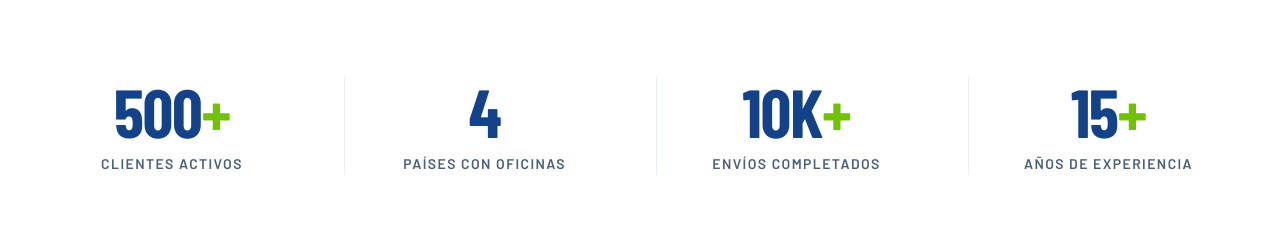
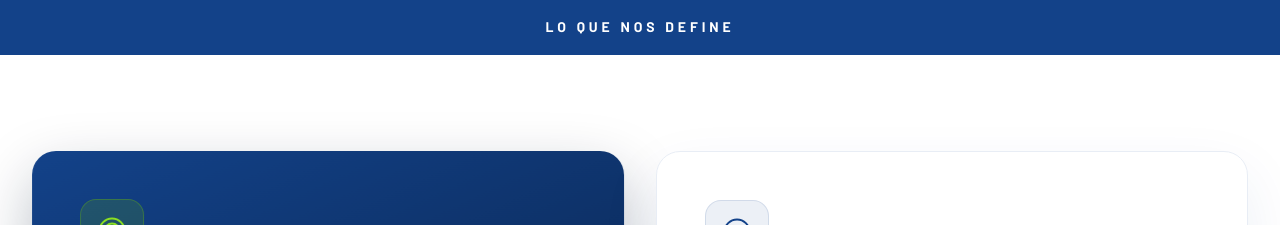
Before and after one commit to Chrisnewgear/AcrossWebSite, a React (Vite) app: page / in a window 1280 px wide. Shown: the part 723-948 px from the top of the page. Built offline with nearby package versions, Linux system fonts and the light colour scheme; a web font is replaced by a local one.

Commit message:
stats are not longer visible

```diff
--- a/src/components/Ventajas/index.jsx
+++ b/src/components/Ventajas/index.jsx
@@ -28,7 +28,7 @@ export default function Ventajas() {
           ))}
         </div>
 
-        <div className={s.commissions}>
+        {/* <div className={s.commissions}>
           {t.ventajas.commissions.map(({ rate, type, label }, i) => (
             <div
               key={type}
@@ -41,7 +41,7 @@ export default function Ventajas() {
               <div className={s["commission-label"]}>{label}</div>
             </div>
           ))}
-        </div>
+        </div> */}
       </div>
     </section>
   );
--- a/src/pages/Home/index.jsx
+++ b/src/pages/Home/index.jsx
@@ -1,6 +1,6 @@
 import Hero from "../../components/Hero";
 // import CitiesBar from "../../components/CitiesBar";
-import Stats from "../../components/Stats";
+// import Stats from "../../components/Stats";
 import MisionVision from "../../components/MisionVision";
 import Valores from "../../components/Valores";
 import Ventajas from "../../components/Ventajas";
@@ -13,7 +13,7 @@ export default function Home() {
     <>
       <Hero />
       {/* <CitiesBar /> */}
-      <Stats />
+      {/* <Stats /> */}
       <MisionVision />
       <Valores />
       <Ventajas />
```
